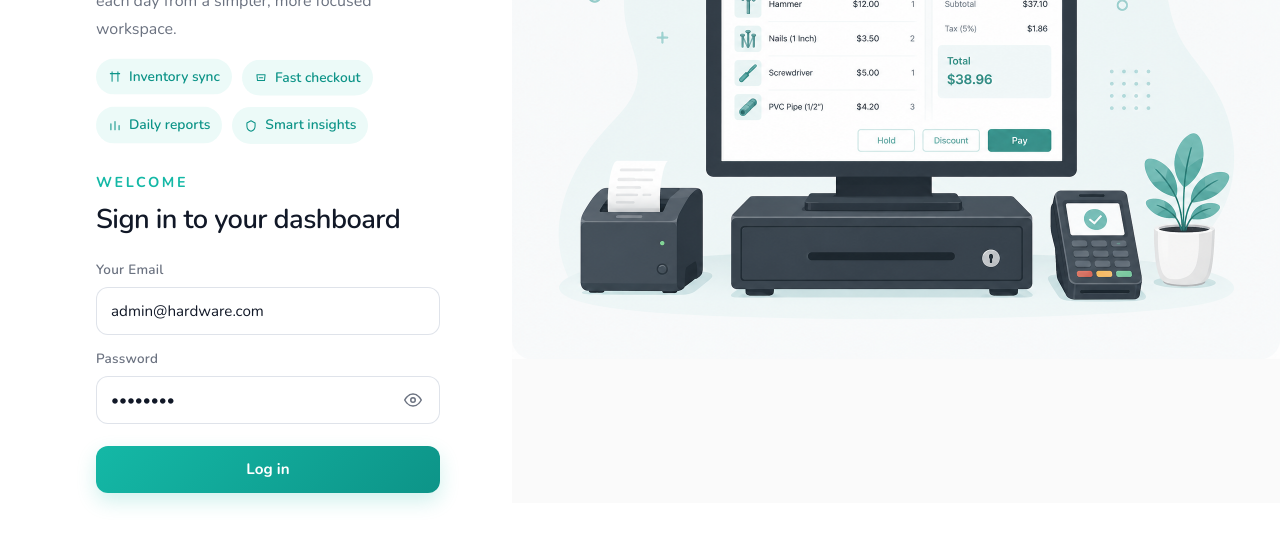
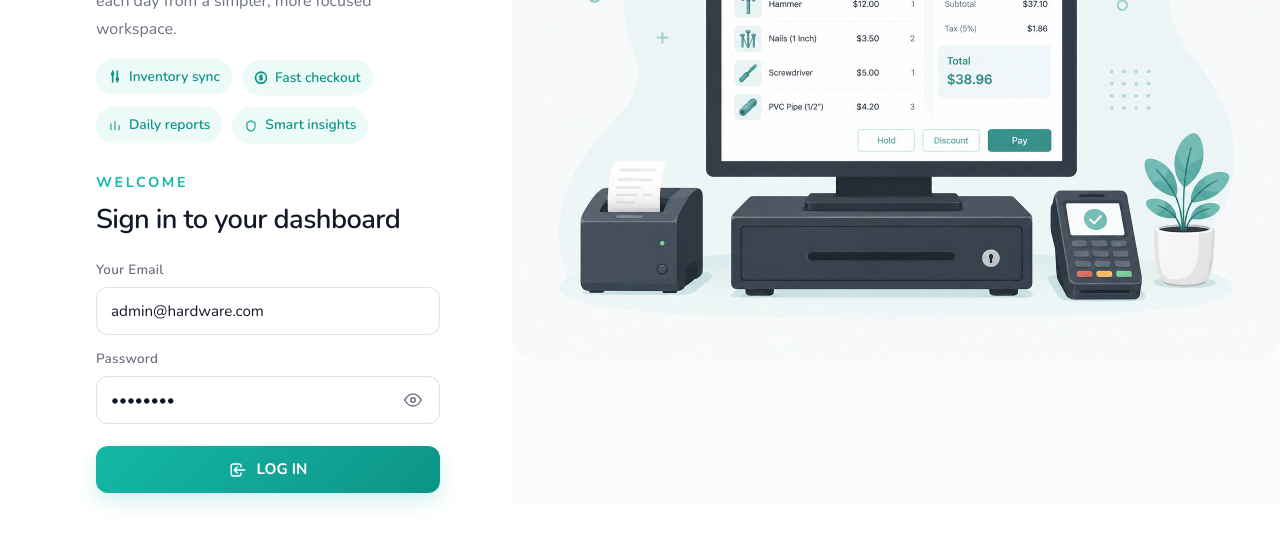
Before and after one commit to Muhammad-Obaid-Ullah/Hardware_POS_System, a React (Vite) app in the folder Frontend/: page / in a window 1280 px wide. Shown: the part 297-835 px from the top of the page. Built offline with nearby package versions, Linux system fonts and the light colour scheme.

Commit message:
added iconpack for icons

```diff
--- a/Frontend/package.json
+++ b/Frontend/package.json
@@ -13,6 +13,7 @@
     "motion": "^12.43.0",
     "react": "^19.2.8",
     "react-dom": "^19.2.8",
+    "react-icons": "^5.7.0",
     "sass": "^1.102.0"
   },
   "devDependencies": {
--- a/Frontend/src/components/Login Screen/LoginScreen.jsx
+++ b/Frontend/src/components/Login Screen/LoginScreen.jsx
@@ -1,4 +1,6 @@
 import { useState } from "react";
+import { CiSliderVertical, CiDollar } from "react-icons/ci";
+import { HiOutlineLogin } from "react-icons/hi";
 import "./LoginScreen.scss";
 
 function LoginScreen({ values, onChange, onSubmit, loading }) {
@@ -20,16 +22,11 @@ function LoginScreen({ values, onChange, onSubmit, loading }) {
               </p>
               <div className="hero-badges">
                 <span>
-                  <svg viewBox="0 0 24 24" aria-hidden="true">
-                    <path d="M4 7h16M7 4v16M17 4v16" />
-                  </svg>
+                  <CiSliderVertical size={14} />
                   Inventory sync
                 </span>
                 <span>
-                  <svg viewBox="0 0 24 24" aria-hidden="true">
-                    <path d="M5 7h14l-1 10H6L5 7Z" />
-                    <path d="M9 12h6" />
-                  </svg>
+                  <CiDollar size={14} />
                   Fast checkout
                 </span>
                 <span>
@@ -108,7 +105,8 @@ function LoginScreen({ values, onChange, onSubmit, loading }) {
                     className="login-btn"
                     disabled={loading}
                   >
-                    {loading ? "Logging in..." : "Log in"}
+                    <HiOutlineLogin size={18} />
+                    {loading ? "Logging in..." : "LOG IN"}
                   </button>
                 </div>
               </form>
--- a/Frontend/src/components/Login Screen/LoginScreen.scss
+++ b/Frontend/src/components/Login Screen/LoginScreen.scss
@@ -283,6 +283,10 @@
 .login-btn {
   width: 100%;
   padding: 12px 16px;
+  display: inline-flex;
+  align-items: center;
+  justify-content: center;
+  gap: 10px;
   background: linear-gradient(
     135deg,
     var(--color-primary) 0%,
--- a/Frontend/src/components/Sidebar/Sidebar.jsx
+++ b/Frontend/src/components/Sidebar/Sidebar.jsx
@@ -1,39 +1,23 @@
 import iconSrc from "../../assets/Icon.jpg";
+import {
+  CiAlignBottom,
+  CiBarcode,
+  CiBoxes,
+  CiReceipt,
+  CiViewList,
+} from "react-icons/ci";
+import { HiOutlineLogout } from "react-icons/hi";
 import "./Sidebar.scss";
 
 const navIcons = {
-  Dashboard: (
-    <svg viewBox="0 0 24 24" aria-hidden="true">
-      <path d="M4 13h6V4H4v9Zm0 7h6v-5H4v5Zm10-7h6V4h-6v9Zm0 7h6v-9h-6v9Z" />
-    </svg>
-  ),
-  POS: (
-    <svg viewBox="0 0 24 24" aria-hidden="true">
-      <path d="M4 6h16v4H4V6Zm0 6h16v8H4v-8Zm3 2v4" />
-    </svg>
-  ),
-  Inventory: (
-    <svg viewBox="0 0 24 24" aria-hidden="true">
-      <path d="M4 6h16v4H4V6Zm0 6h16v8H4v-8Zm2 2v4h12v-4H6Z" />
-    </svg>
-  ),
-  Sales: (
-    <svg viewBox="0 0 24 24" aria-hidden="true">
-      <path d="M4 19h16M6 15l3-3 2 2 3-4 4 5" />
-    </svg>
-  ),
-  Reports: (
-    <svg viewBox="0 0 24 24" aria-hidden="true">
-      <path d="M5 5h14v14H5V5Zm4 14V9m4 10V12M9 7h6" />
-    </svg>
-  ),
+  Dashboard: <CiAlignBottom size={20} />,
+  POS: <CiBarcode size={20} />,
+  Inventory: <CiBoxes size={20} />,
+  Sales: <CiReceipt size={20} />,
+  Reports: <CiViewList size={20} />,
 };
 
-const logoutIcon = (
-  <svg viewBox="0 0 24 24" aria-hidden="true">
-    <path d="M16 17l5-5-5-5M21 12H9M9 19H5a2 2 0 0 1-2-2V7a2 2 0 0 1 2-2h4" />
-  </svg>
-);
+const logoutIcon = <HiOutlineLogout size={18} />;
 
 function Sidebar({ screens, activeScreen, onSelect, onLogout }) {
   return (
@@ -62,7 +46,7 @@ function Sidebar({ screens, activeScreen, onSelect, onLogout }) {
       <div className="sidebar__footer">
         <button type="button" className="sidebar__logout" onClick={onLogout}>
           <span className="sidebar__logout-icon">{logoutIcon}</span>
-          <span>Sign out</span>
+          <span>LOG OUT</span>
         </button>
       </div>
     </aside>
--- a/Frontend/src/components/Sidebar/Sidebar.scss
+++ b/Frontend/src/components/Sidebar/Sidebar.scss
@@ -47,8 +47,8 @@
 }
 
 .sidebar__nav-icon {
-  width: 24px;
-  height: 24px;
+  width: 20px;
+  height: 20px;
   display: inline-flex;
   align-items: center;
   justify-content: center;
@@ -56,11 +56,11 @@
 }
 
 .sidebar__nav-icon svg {
-  width: 20px;
-  height: 20px;
+  width: 16px;
+  height: 16px;
   stroke: currentColor;
   fill: none;
-  stroke-width: 1.8;
+  stroke-width: 1;
   line-height: 0;
 }
 
@@ -113,6 +113,8 @@
   border-radius: 10px;
   background: rgba(248, 113, 113, 0.12);
   color: var(--color-danger);
+  font-size: 0.98rem;
+  line-height: 1.1;
   font-weight: 700;
   cursor: pointer;
   transition: all 0.2s ease;
```
Also changed, not shown: 1 other file (tests, documents, lock files or other folders).
